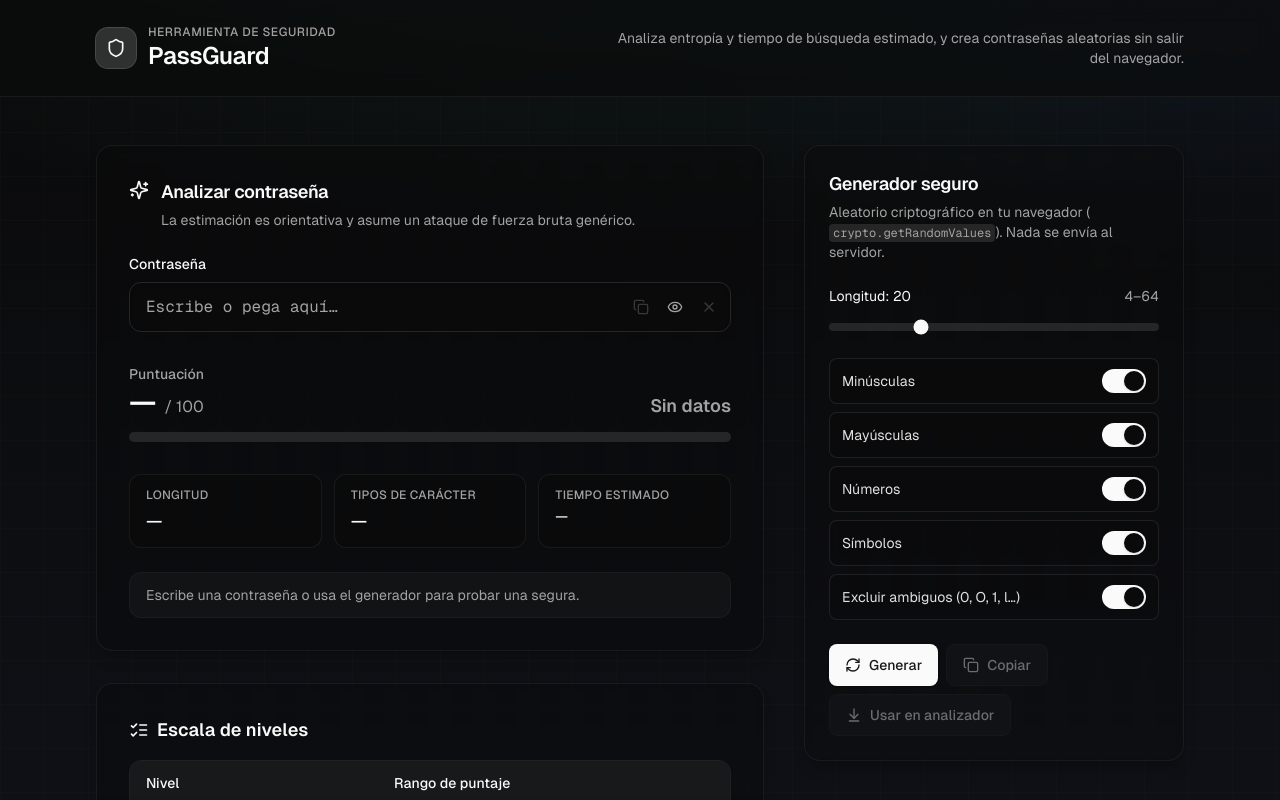
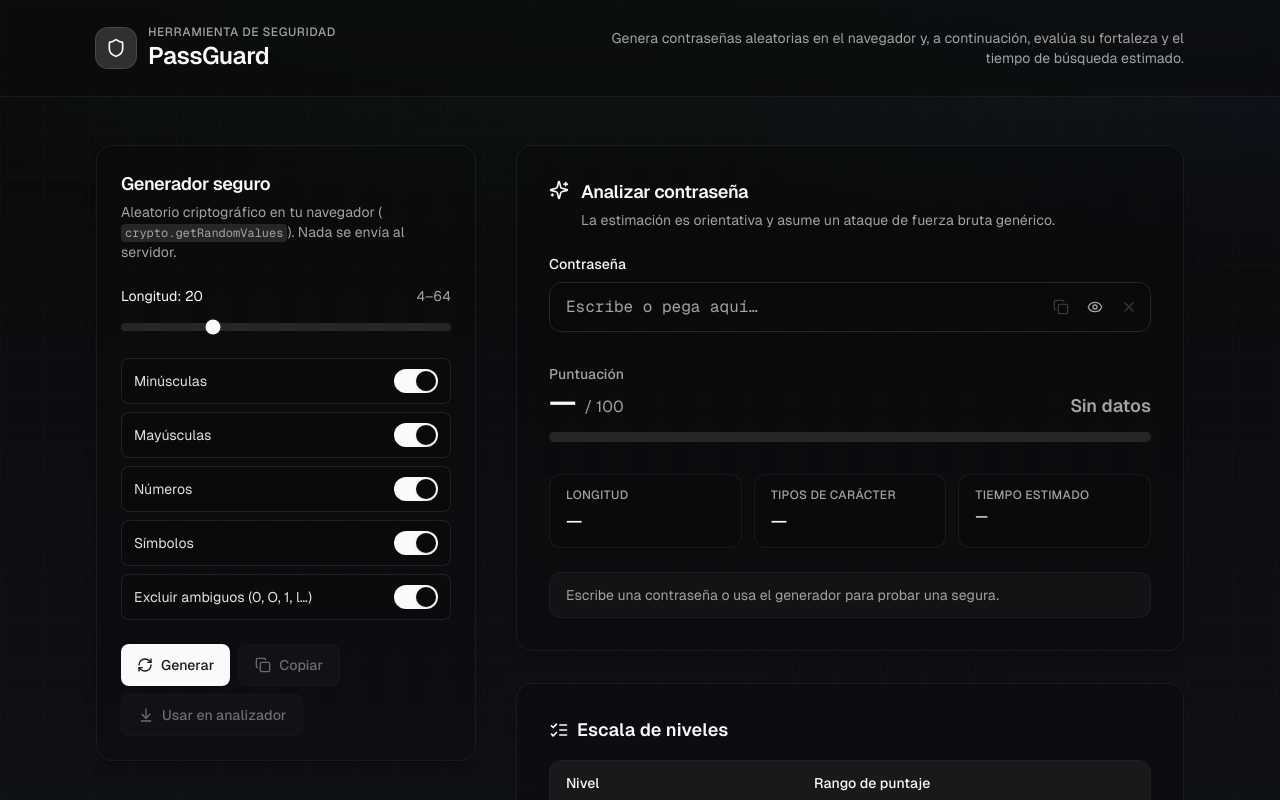
Before and after one commit to JunniorRavelo/password-analyzer, a Next.js app: page / in a window 1280 px wide. Shown: the top 800 px of the page. Built offline with nearby package versions, Linux system fonts and the light colour scheme.

Commit message:
Refactor PasswordStrengthAnalyzer layout to improve password generation section positioning and update descriptive text for clarity

```diff
--- a/components/password-strength-analyzer.tsx
+++ b/components/password-strength-analyzer.tsx
@@ -85,8 +85,8 @@ export default function PasswordStrengthAnalyzer() {
             </div>
           </div>
           <p className="max-w-xl text-sm text-muted-foreground sm:text-right">
-            Analiza entropía y tiempo de búsqueda estimado, y crea contraseñas
-            aleatorias sin salir del navegador.
+            Genera contraseñas aleatorias en el navegador y, a continuación,
+            evalúa su fortaleza y el tiempo de búsqueda estimado.
           </p>
         </div>
       </header>
@@ -95,7 +95,16 @@ export default function PasswordStrengthAnalyzer() {
         id="main-content"
         className="relative z-10 mx-auto w-full max-w-6xl flex-1 px-4 py-8 sm:px-6 lg:px-8 lg:py-12"
       >
-        <div className="grid gap-8 lg:grid-cols-[1fr_340px] xl:grid-cols-[1fr_380px] lg:gap-10">
+        <div className="grid gap-8 lg:grid-cols-[340px_1fr] xl:grid-cols-[380px_1fr] lg:gap-10">
+          <aside className="lg:sticky lg:top-8 lg:self-start">
+            <PasswordGeneratorPanel
+              onApplyPassword={(value) => {
+                setPassword(value)
+                setShowPassword(true)
+              }}
+            />
+          </aside>
+
           <div className="flex flex-col gap-8">
             <section
               className="rounded-2xl border border-border/60 bg-card/35 p-6 shadow-lg shadow-black/15 backdrop-blur-sm sm:p-8"
@@ -379,15 +388,6 @@ export default function PasswordStrengthAnalyzer() {
               </ul>
             </section>
           </div>
-
-          <aside className="lg:sticky lg:top-8 lg:self-start">
-            <PasswordGeneratorPanel
-              onApplyPassword={(value) => {
-                setPassword(value)
-                setShowPassword(true)
-              }}
-            />
-          </aside>
         </div>
       </main>
 
```
